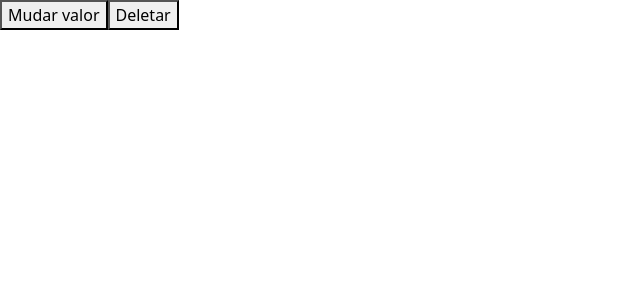
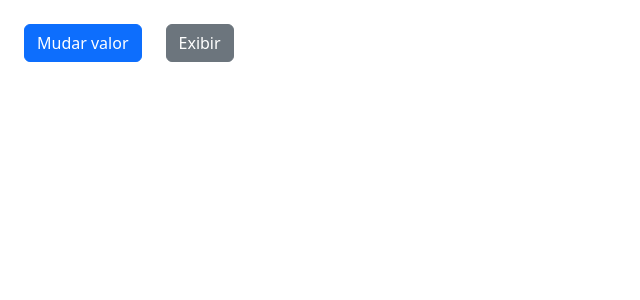
Before and after one commit to rivanildojr/curso-angular, an Angular app in the folder data-binding/: page / in a window 1280 px wide. Both pictures are taken after a click on the button "Deletar". Shown: the top 300 px of the page, without its empty margins (0-640 px from the left). Built offline with nearby package versions, Linux system fonts and the light colour scheme.

Commit message:
feat: add styles and directive @else

```diff
--- a/data-binding/src/app/app.component.html
+++ b/data-binding/src/app/app.component.html
@@ -1,15 +1,32 @@
 <!-- <app-data-binding /> -->
 
+<section class="lifecycle p-4">
   @if(!removeCycle) {
     <app-cycle [initialValue]="initialValue"/>
   }
 
-<button (click)="changeValue()">
+  <button
+    class="btn btn-primary me-4"
+    (click)="changeValue()"
+  >
     Mudar valor
   </button>
 
-<button (click)="destroyCycle()">
+  @if (!removeCycle) {
+    <button
+      (click)="destroyCycle()"
+      class="btn btn-secondary"
+    >
       Deletar
     </button>
+  } @else {
+    <button
+      (click)="showCycle()"
+      class="btn btn-secondary"
+    >
+      Exibir
+    </button>
+  }
+</section>
 
 <router-outlet />
--- a/data-binding/src/app/app.component.ts
+++ b/data-binding/src/app/app.component.ts
@@ -23,4 +23,8 @@ export class AppComponent {
   destroyCycle() {
     this.removeCycle = true;
   }
+
+  showCycle() {
+    this.removeCycle = false;
+  }
 }
```
Lines whose indentation alone changed are shown as unchanged.
